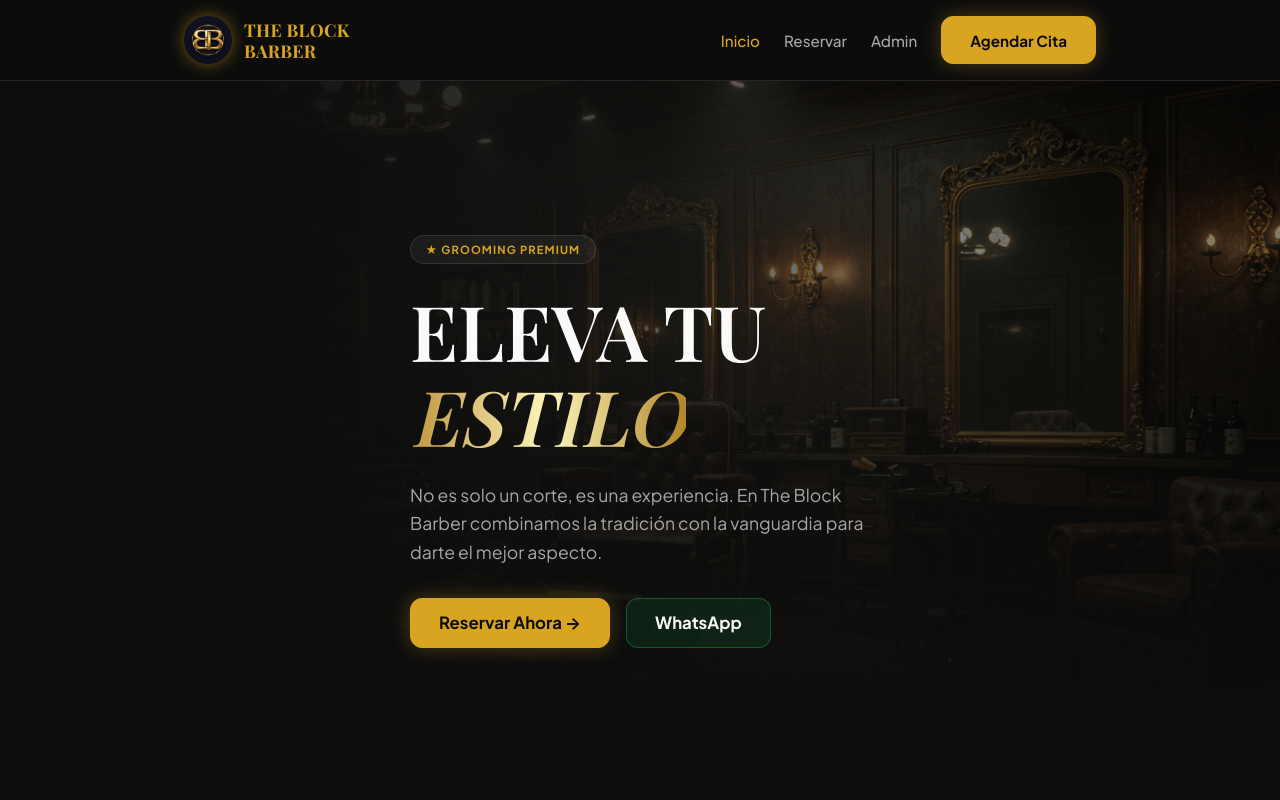
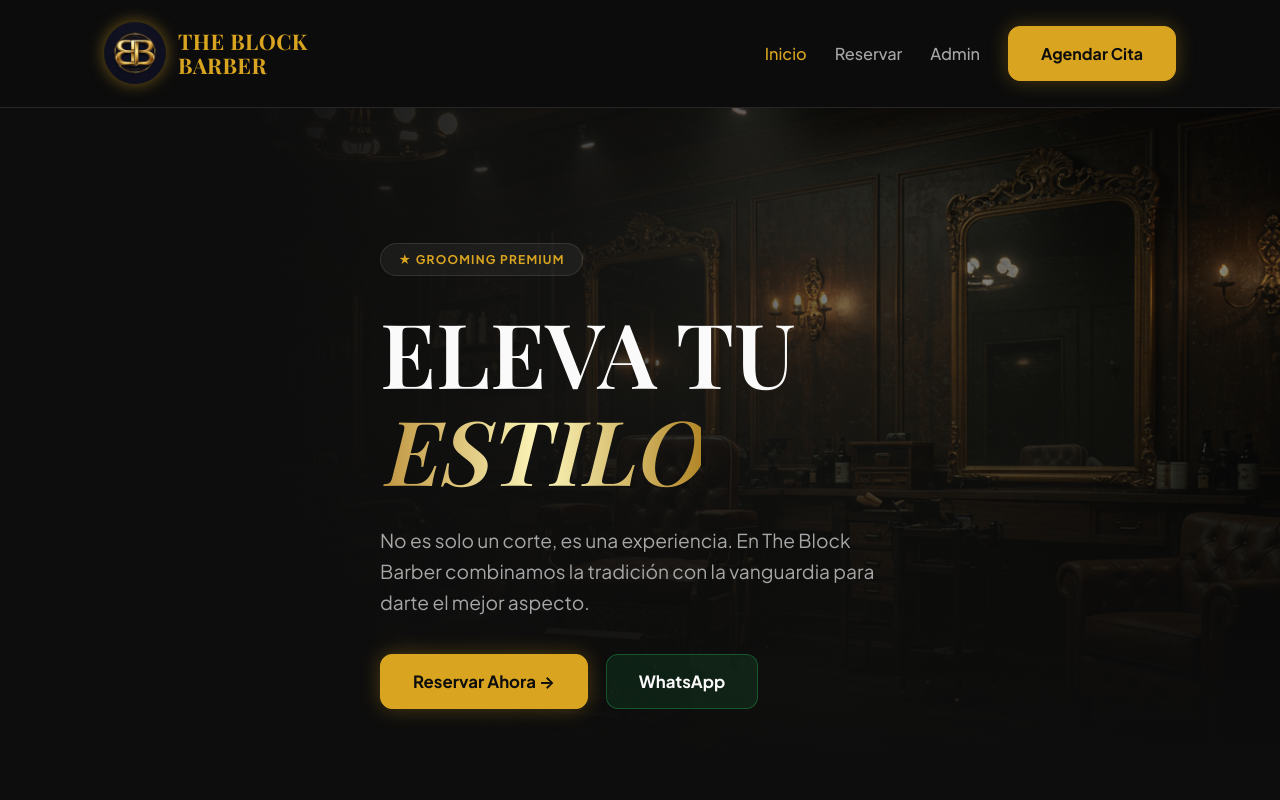
Before and after one commit to jcordova150-hub/the-ely-barber-frontend, a React (Vite) app: page / in a window 1280 px wide. Shown: the top 800 px of the page. Built offline with nearby package versions, Linux system fonts and the light colour scheme; no server answers; a web font is replaced by a local one.

Commit message:
Ajustar tamanos para igualar la referencia

```diff
--- a/src/components/Navbar.jsx
+++ b/src/components/Navbar.jsx
@@ -48,7 +48,7 @@ export default function Navbar() {
 const styles = {
   header: {
     borderBottom: "1px solid var(--navy-line)",
-    padding: "1rem 0",
+    padding: "1.4rem 0",
     position: "sticky",
     top: 0,
     background: "rgba(13, 13, 13, 0.85)",
@@ -68,8 +68,8 @@ const styles = {
     gap: "0.75rem",
   },
   logo: {
-    width: 48,
-    height: 48,
+    width: 62,
+    height: 62,
     objectFit: "contain",
     borderRadius: "50%",
     filter: "drop-shadow(0 0 8px rgba(217,165,32,0.5))",
@@ -77,19 +77,19 @@ const styles = {
   brandName: {
     fontFamily: "var(--font-display)",
     color: "var(--gold)",
-    fontSize: "1.1rem",
-    lineHeight: 1.2,
+    fontSize: "1.35rem",
+    lineHeight: 1.15,
     fontWeight: 700,
     letterSpacing: "0.02em",
   },
   nav: {
     display: "flex",
     alignItems: "center",
-    gap: "1.5rem",
+    gap: "1.75rem",
   },
   link: {
     color: "var(--muted)",
-    fontSize: "0.95rem",
+    fontSize: "1.02rem",
     fontWeight: 500,
   },
   linkActive: {
--- a/src/pages/Home.jsx
+++ b/src/pages/Home.jsx
@@ -154,7 +154,7 @@ export default function Home() {
 const styles = {
   hero: {
     position: "relative",
-    minHeight: "90vh",
+    minHeight: "92vh",
     display: "flex",
     alignItems: "center",
     overflow: "hidden",
@@ -173,23 +173,23 @@ const styles = {
     background:
       "linear-gradient(to top, var(--navy-deep) 10%, transparent 60%), linear-gradient(to right, var(--navy-deep) 20%, transparent 70%)",
   },
-  heroContent: { position: "relative", zIndex: 1, maxWidth: 640 },
+  heroContent: { position: "relative", zIndex: 1, maxWidth: 700 },
   badge: {
     display: "inline-block",
-    padding: "0.4rem 0.9rem",
+    padding: "0.5rem 1.1rem",
     borderRadius: 999,
     background: "rgba(255,255,255,0.05)",
     border: "1px solid rgba(255,255,255,0.1)",
     color: "var(--gold)",
-    fontSize: "0.7rem",
+    fontSize: "0.75rem",
     fontWeight: 700,
     letterSpacing: "0.1em",
     textTransform: "uppercase",
-    marginBottom: "1.5rem",
+    marginBottom: "1.75rem",
   },
-  heroTitle: { fontSize: "clamp(2.5rem, 6vw, 5rem)", lineHeight: 1.1, marginBottom: "1.5rem" },
-  heroSub: { fontSize: "1.1rem", maxWidth: 460, marginBottom: "2rem" },
-  heroButtons: { display: "flex", gap: "1rem", flexWrap: "wrap" },
+  heroTitle: { fontSize: "clamp(2.75rem, 7vw, 5.75rem)", lineHeight: 1.08, marginBottom: "1.75rem" },
+  heroSub: { fontSize: "1.2rem", maxWidth: 520, marginBottom: "2.25rem" },
+  heroButtons: { display: "flex", gap: "1.1rem", flexWrap: "wrap" },
   eyebrow: {
     color: "var(--gold)",
     fontSize: "0.8rem",
--- a/src/styles/global.css
+++ b/src/styles/global.css
@@ -67,7 +67,7 @@ p {
 }
 
 .container {
-  max-width: 960px;
+  max-width: 1120px;
   margin: 0 auto;
   padding: 0 1.5rem;
 }
@@ -81,8 +81,8 @@ p {
 .btn {
   font-family: var(--font-body);
   font-weight: 700;
-  font-size: 0.95rem;
-  padding: 0.85rem 1.75rem;
+  font-size: 1rem;
+  padding: 1rem 2rem;
   border: 1px solid var(--gold);
   background: transparent;
   color: var(--gold-bright);
```
